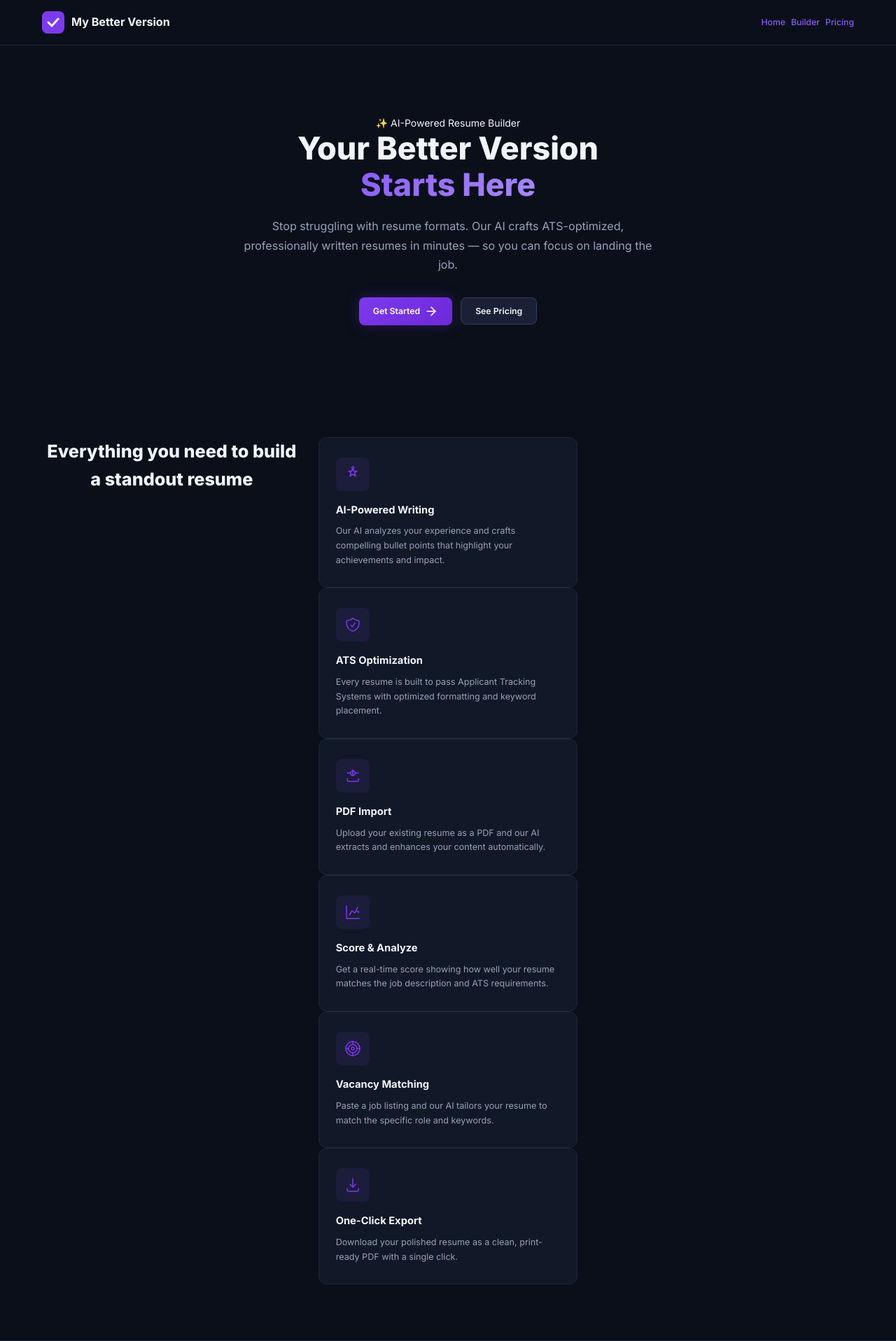
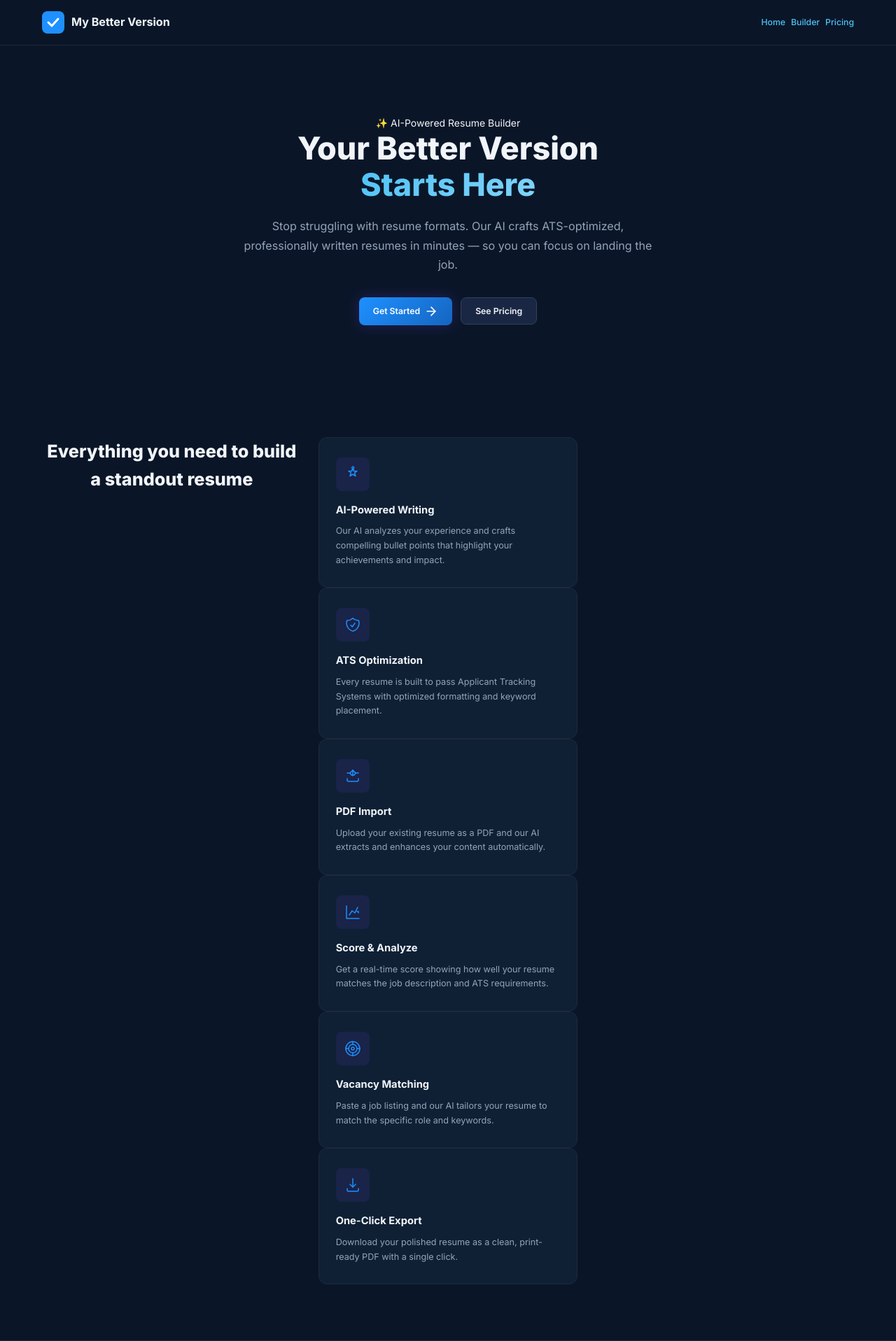
Before and after one commit to imonitor655-maker/my-better-version, a Flask app: page / in a window 1280 px wide. Shown: the top 1917 px of the page at 70% size. Run offline with Flask 3, Linux system fonts and the light colour scheme.

Commit message:
Color scheme: purple → blue/cyan navy (#0A1628 + #1E90FF + #4FC3F7)
- Updated CSS variables: bg-page #0A1628, bg-card #0F2035, accent #1E90FF, accent-light #4FC3F7
- Fixed all hardcoded purple #7C3AED → #1E90FF across all templates
- Fixed resume skill pills background #F3F0FF → #E1F5FE
- Added .ai-tools-panel CSS rule (was missing, panel had no border)
- Made PDF upload button prominent: gradient background, padding, hover effect
- Added .ai-tool-section, .pdf-upload-area layout styles

```diff
--- a/static/css/style.css
+++ b/static/css/style.css
@@ -6,18 +6,18 @@
 /* ---------- CSS Custom Properties (Design Tokens) ---------- */
 :root {
   /* Backgrounds */
-  --bg-page: #0B0F1A;
-  --bg-card: #111827;
-  --bg-elevated: #1A2035;
-  --bg-sidebar: #0D1220;
-  --bg-input: #0D1220;
-
-  /* Primary accent (purple) */
-  --accent: #7C3AED;
-  --accent-light: #8B5CF6;
-  --accent-tertiary: #A78BFA;
-  --accent-lightest: #EDE9FE;
-  --accent-dark: #6D28D9;
+  --bg-page: #0A1628;
+  --bg-card: #0F2035;
+  --bg-elevated: #1A2744;
+  --bg-sidebar: #0C1A30;
+  --bg-input: #0E1E38;
+
+  /* Primary accent (blue/cyan) */
+  --accent: #1E90FF;
+  --accent-light: #4FC3F7;
+  --accent-tertiary: #81D4FA;
+  --accent-lightest: #E1F5FE;
+  --accent-dark: #1565C0;
 
   /* Text */
   --text-primary: #F1F5F9;
--- a/templates/builder.html
+++ b/templates/builder.html
@@ -16,7 +16,7 @@
     <nav class="navbar">
         <div class="container nav-container">
             <a href="/" class="nav-logo">
-                <svg class="logo-icon" viewBox="0 0 32 32" fill="none"><rect width="32" height="32" rx="8" fill="#7C3AED"/><path d="M9 16L14 21L23 11" stroke="white" stroke-width="3" stroke-linecap="round" stroke-linejoin="round"/></svg>
+                <svg class="logo-icon" viewBox="0 0 32 32" fill="none"><rect width="32" height="32" rx="8" fill="#1E90FF"/><path d="M9 16L14 21L23 11" stroke="white" stroke-width="3" stroke-linecap="round" stroke-linejoin="round"/></svg>
                 <span>My Better Version</span>
             </a>
             <div class="nav-links" id="navLinks">
@@ -73,7 +73,7 @@
             <div class="ai-tools-panel">
                 <div class="ai-tools-header">
                     <h3>
-                        <svg width="18" height="18" viewBox="0 0 24 24" fill="none" stroke="#7C3AED" stroke-width="2" stroke-linecap="round" stroke-linejoin="round" style="display:inline;vertical-align:-3px;margin-right:6px"><path d="M12 18v-5.25m0 0a6.01 6.01 0 0 0 1.5-.189m-1.5.189a6.01 6.01 0 0 1-1.5-.189m3.75 7.478a12.06 12.06 0 0 1-4.5 0m3.75 2.383a14.406 14.406 0 0 1-3 0M14.25 18v-.192c0-.983.658-1.823 1.508-2.316a7.5 7.5 0 1 0-7.517 0c.85.493 1.509 1.333 1.509 2.316V18"/></svg>
+                        <svg width="18" height="18" viewBox="0 0 24 24" fill="none" stroke="#1E90FF" stroke-width="2" stroke-linecap="round" stroke-linejoin="round" style="display:inline;vertical-align:-3px;margin-right:6px"><path d="M12 18v-5.25m0 0a6.01 6.01 0 0 0 1.5-.189m-1.5.189a6.01 6.01 0 0 1-1.5-.189m3.75 7.478a12.06 12.06 0 0 1-4.5 0m3.75 2.383a14.406 14.406 0 0 1-3 0M14.25 18v-.192c0-.983.658-1.823 1.508-2.316a7.5 7.5 0 1 0-7.517 0c.85.493 1.509 1.333 1.509 2.316V18"/></svg>
                         AI Tools
                     </h3>
                     <button class="btn-icon" id="aiToolsToggle">
@@ -503,7 +503,7 @@
         <div class="builder-preview-panel">
             <div class="preview-header">
                 <h3>
-                    <svg width="18" height="18" viewBox="0 0 24 24" fill="none" stroke="#A78BFA" stroke-width="2" stroke-linecap="round" stroke-linejoin="round" style="display:inline;vertical-align:-3px;margin-right:6px"><path d="M2.036 12.322a1.012 1.012 0 0 1 0-.639C3.423 7.51 7.36 4.5 12 4.5c4.638 0 8.573 3.007 9.963 7.178.07.207.07.431 0 .639C20.577 16.49 16.64 19.5 12 19.5c-4.638 0-8.573-3.007-9.963-7.178Z"/><path d="M15 12a3 3 0 1 1-6 0 3 3 0 0 1 6 0Z"/></svg>
+                    <svg width="18" height="18" viewBox="0 0 24 24" fill="none" stroke="#4FC3F7" stroke-width="2" stroke-linecap="round" stroke-linejoin="round" style="display:inline;vertical-align:-3px;margin-right:6px"><path d="M2.036 12.322a1.012 1.012 0 0 1 0-.639C3.423 7.51 7.36 4.5 12 4.5c4.638 0 8.573 3.007 9.963 7.178.07.207.07.431 0 .639C20.577 16.49 16.64 19.5 12 19.5c-4.638 0-8.573-3.007-9.963-7.178Z"/><path d="M15 12a3 3 0 1 1-6 0 3 3 0 0 1 6 0Z"/></svg>
                     Live Preview
                 </h3>
                 <div class="preview-actions" id="previewActions">
--- a/templates/pricing.html
+++ b/templates/pricing.html
@@ -16,7 +16,7 @@
     <nav class="navbar">
         <div class="container nav-container">
             <a href="/" class="nav-logo">
-                <svg class="logo-icon" viewBox="0 0 32 32" fill="none"><rect width="32" height="32" rx="8" fill="#7C3AED"/><path d="M9 16L14 21L23 11" stroke="white" stroke-width="3" stroke-linecap="round" stroke-linejoin="round"/></svg>
+                <svg class="logo-icon" viewBox="0 0 32 32" fill="none"><rect width="32" height="32" rx="8" fill="#1E90FF"/><path d="M9 16L14 21L23 11" stroke="white" stroke-width="3" stroke-linecap="round" stroke-linejoin="round"/></svg>
                 <span>My Better Version</span>
             </a>
             <div class="nav-links" id="navLinks">
```
Also changed, not shown: other parts of static/css/style.css (+37 -9 lines), templates/index.html (+19 -19 lines).
